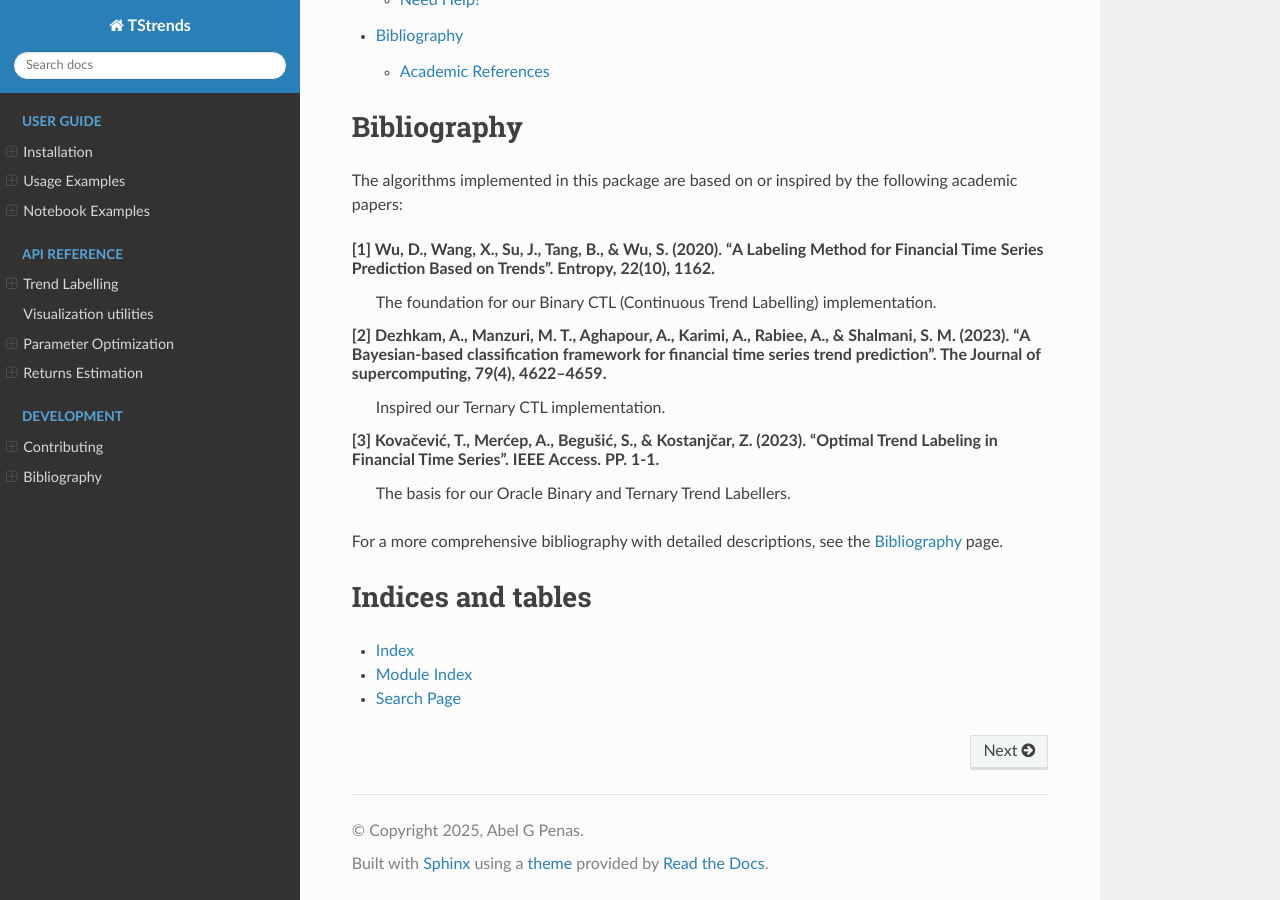
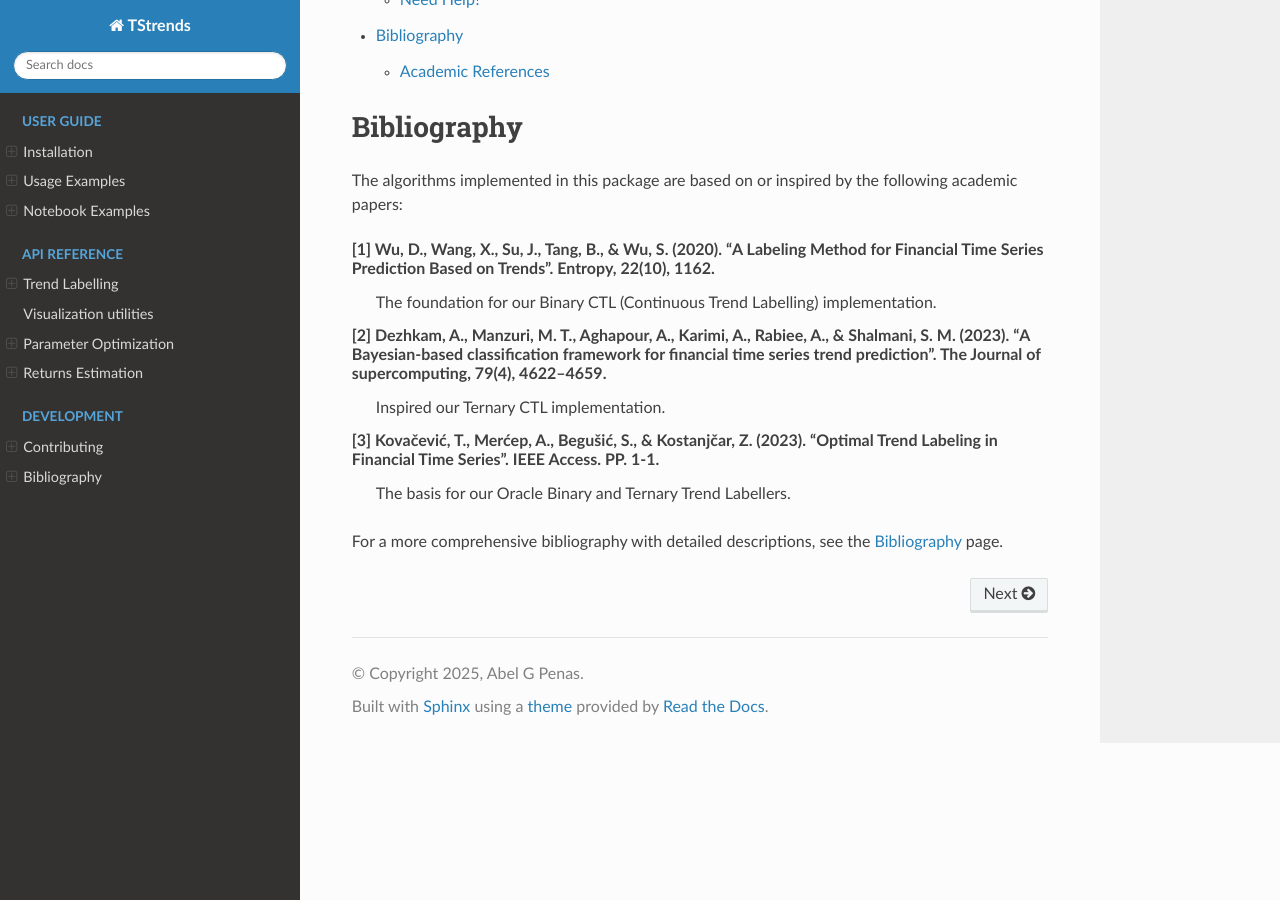
Before and after one commit to agpenas/tstrends, a Sphinx documentation site: the page built from docs/source/index.rst, in a window 1280 px wide and 900 px high, scrolled down 2359 px. Built offline with Sphinx 7.4.7 and the Read the Docs theme 3.1.0, drawn with Linux system fonts in a browser that asks for light colours.

```diff
--- a/docs/source/_static/robots.txt
+++ b/docs/source/_static/robots.txt
@@ -11,4 +11,4 @@ Disallow: /_static/
 Disallow: /_images/
 
 # Sitemap
-Sitemap: https://tstrends.xyz/sitemap.xml
+Sitemap: https://tstrends.xyz/en/latest/sitemap.xml
--- a/docs/source/conf.py
+++ b/docs/source/conf.py
@@ -94,15 +94,24 @@ sys.path.insert(0, notebooks_path)
 html_theme = "sphinx_rtd_theme"
 html_static_path = ["_static"]
 
+
+# Disable the Python module index
+html_domain_indices = (
+    []
+)  # Empty list disables all domain-specific indices, including the Python Module Index
+html_use_modindex = False  # Explicitly disable the module index
+html_use_index = False  # Explicitly disable the index
+
 # Copy robots.txt to the output directory
 html_extra_path = ["_static/robots.txt"]
 
 # Sitemap configuration
-html_baseurl = "https://tstrends.xyz/"
+html_baseurl = "https://tstrends.xyz/en/latest/"
 sitemap_filename = "sitemap.xml"
 sitemap_url_scheme = "{link}"
+sitemap_locales = [None]
 # Exclude pages that shouldn't be indexed
-sitemap_exclude = [
+sitemap_excludes = [
     "search.html",
     "genindex.html",
     "py-modindex.html",
--- a/docs/source/index.rst
+++ b/docs/source/index.rst
@@ -104,10 +104,3 @@ The algorithms implemented in this package are based on or inspired by the follo
    The basis for our Oracle Binary and Ternary Trend Labellers.
 
 For a more comprehensive bibliography with detailed descriptions, see the :doc:`bibliography` page.
-
-Indices and tables
-============================
-
-* :ref:`genindex`
-* :ref:`modindex`
-* :ref:`search`
```
